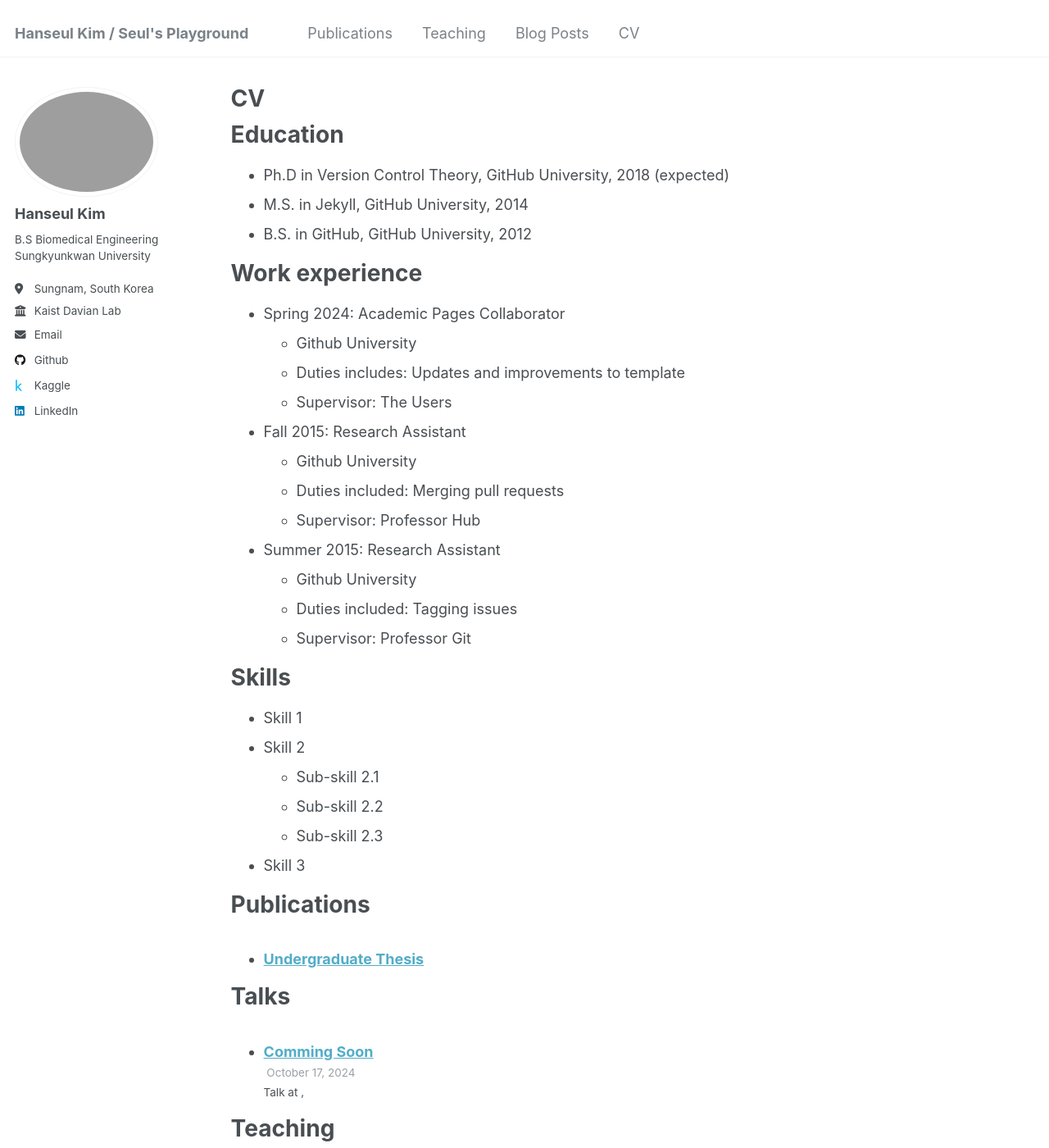
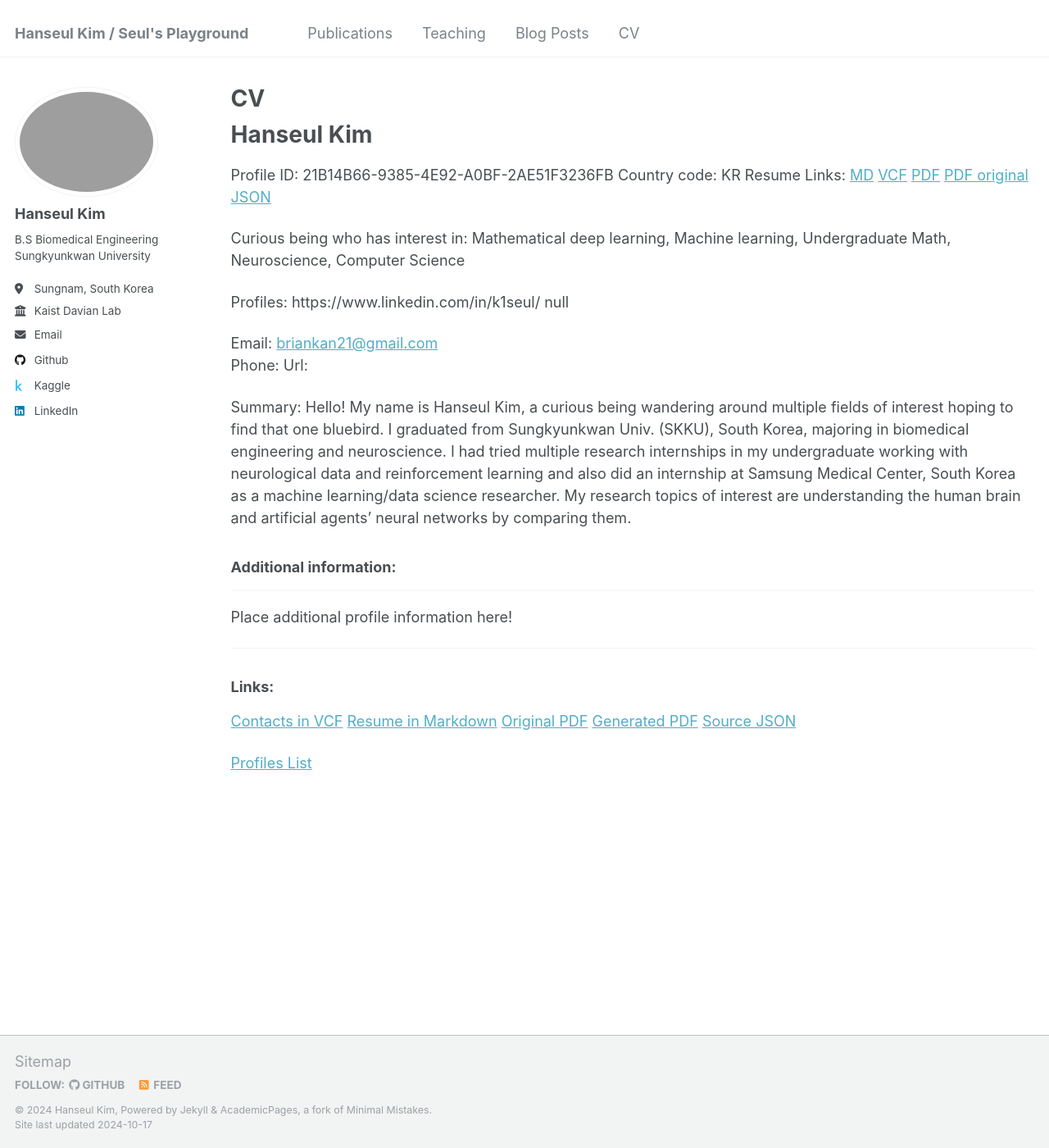
Before and after one commit to k1seul/k1seul.github.io, a Jekyll site: the page built from _pages/cv.md, in a window 1280 px wide and 1400 px high. Shown: the whole window at 82% size. Built offline with Jekyll 4.4.1, drawn with Linux system fonts in a browser that asks for light colours; some of the changed text lies outside the part shown.

Commit message:
Added: CV

```diff
--- a/_pages/cv.md
+++ b/_pages/cv.md
@@ -7,58 +7,39 @@ redirect_from:
   - /resume
 ---
 
-{% include base_path %}
+# Hanseul Kim
 
-Education
-======
-* Ph.D in Version Control Theory, GitHub University, 2018 (expected)
-* M.S. in Jekyll, GitHub University, 2014
-* B.S. in GitHub, GitHub University, 2012
+Profile ID: 21B14B66-9385-4E92-A0BF-2AE51F3236FB
+Country code: KR
+Resume Links: [MD](Hanseul_Kim.md) [VCF](Hanseul_Kim.vcf) [PDF](Hanseul_Kim.pdf) [PDF original](Hanseul_Kim.original.pdf) [JSON](Hanseul_Kim.resume.json)
 
-Work experience
-======
-* Spring 2024: Academic Pages Collaborator
-  * Github University
-  * Duties includes: Updates and improvements to template
-  * Supervisor: The Users
+Curious being who has interest in: Mathematical deep learning, Machine learning, Undergraduate Math, Neuroscience, Computer Science
 
-* Fall 2015: Research Assistant
-  * Github University
-  * Duties included: Merging pull requests
-  * Supervisor: Professor Hub
+Profiles:
+https://www.linkedin.com/in/k1seul/
+null
 
-* Summer 2015: Research Assistant
-  * Github University
-  * Duties included: Tagging issues
-  * Supervisor: Professor Git
+Email: <a href='mailto:briankan21@gmail.com'>briankan21@gmail.com</a>
+Phone:
+Url:
 
-Skills
-======
-* Skill 1
-* Skill 2
-  * Sub-skill 2.1
-  * Sub-skill 2.2
-  * Sub-skill 2.3
-* Skill 3
+Summary:
+Hello! My name is Hanseul Kim, a curious being wandering around multiple fields of interest hoping to find that one bluebird. I graduated from Sungkyunkwan Univ. (SKKU), South Korea, majoring in biomedical engineering and neuroscience. I had tried multiple research internships in my undergraduate working with neurological data and reinforcement learning and also did an internship at Samsung Medical Center, South Korea as a machine learning/data science researcher. My research topics of interest are understanding the human brain and artificial agents' neural networks by comparing them.
 
-Publications
-======
-  <ul>{% for post in site.publications reversed %}
-    {% include archive-single-cv.html %}
-  {% endfor %}</ul>
+### Additional information:
 
-Talks
-======
-  <ul>{% for post in site.talks reversed %}
-    {% include archive-single-talk-cv.html  %}
-  {% endfor %}</ul>
+---
 
-Teaching
-======
-  <ul>{% for post in site.teaching reversed %}
-    {% include archive-single-cv.html %}
-  {% endfor %}</ul>
+Place additional profile information here!
 
-Service and leadership
-======
-* Currently signed in to 43 different slack teams
+---
+
+### Links:
+
+[Contacts in VCF](Hanseul_Kim.vcf)
+[Resume in Markdown](Hanseul_Kim.md)
+[Original PDF](Hanseul_Kim.original.pdf)
+[Generated PDF](Hanseul_Kim.pdf)
+[Source JSON](Hanseul_Kim.resume.json)
+
+[Profiles List](/profiles.md)
```
Also changed, not shown: _pages/Hanseul_Kim.resume.json (added, +239 -0 lines), 1 other file.
